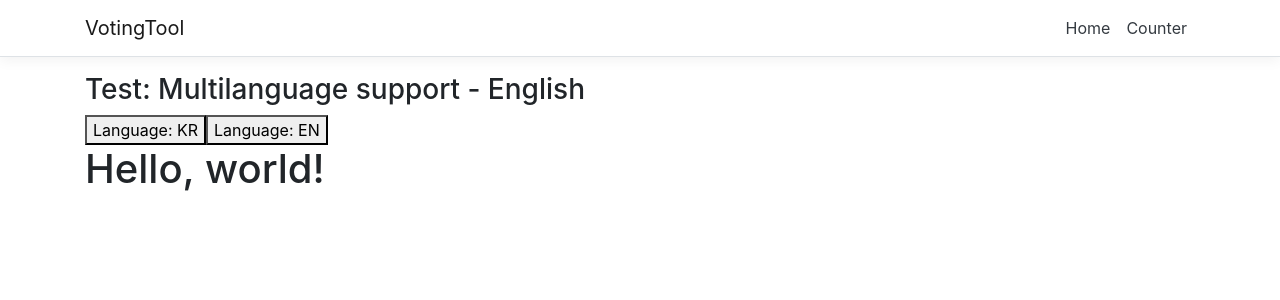
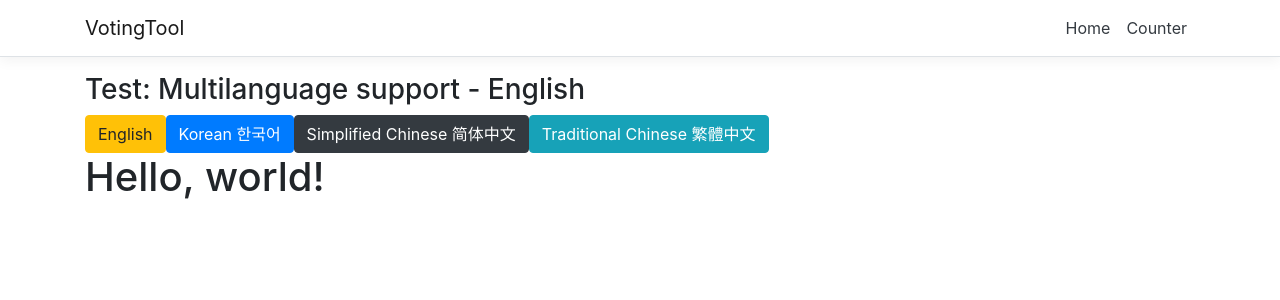
Before and after one commit to plan-your-vote/plan-your-vote-cms, an Angular app in the folder Spa/ClientApp/: page / in a window 1280 px wide. Shown: the top 300 px of the page. Built offline with nearby package versions, Linux system fonts and the light colour scheme.

Commit message:
feat: add Traditional Chinese (zh-tc) and Simplified Chinese (zh-cn)

```diff
--- a/Spa/ClientApp/src/app/app.component.html
+++ b/Spa/ClientApp/src/app/app.component.html
@@ -6,8 +6,16 @@
     </h3>
 
     <div>
-      <button (click)="setLang('kr')">Language: KR</button>
-      <button (click)="setLang('en')">Language: EN</button>
+      <button (click)="setLang('en')" class="btn btn-warning">English</button>
+      <button (click)="setLang('kr')" class="btn btn-primary">
+        Korean 한국어
+      </button>
+      <button (click)="setLang('zh-cn')" class="btn btn-dark">
+        Simplified Chinese 简体中文
+      </button>
+      <button (click)="setLang('zh-tc')" class="btn btn-info">
+        Traditional Chinese 繁體中文
+      </button>
     </div>
 
     <router-outlet></router-outlet>
--- /dev/null
+++ b/Spa/ClientApp/src/assets/i18n/zh-cn.json
@@ -0,0 +1,3 @@
+{
+  "TITLE": "测试：支援多种语言 - 简体中文"
+}
--- /dev/null
+++ b/Spa/ClientApp/src/assets/i18n/zh-tc.json
@@ -0,0 +1,3 @@
+{
+  "TITLE": "測試：支援多種語言 - 繁體中文"
+}
```
